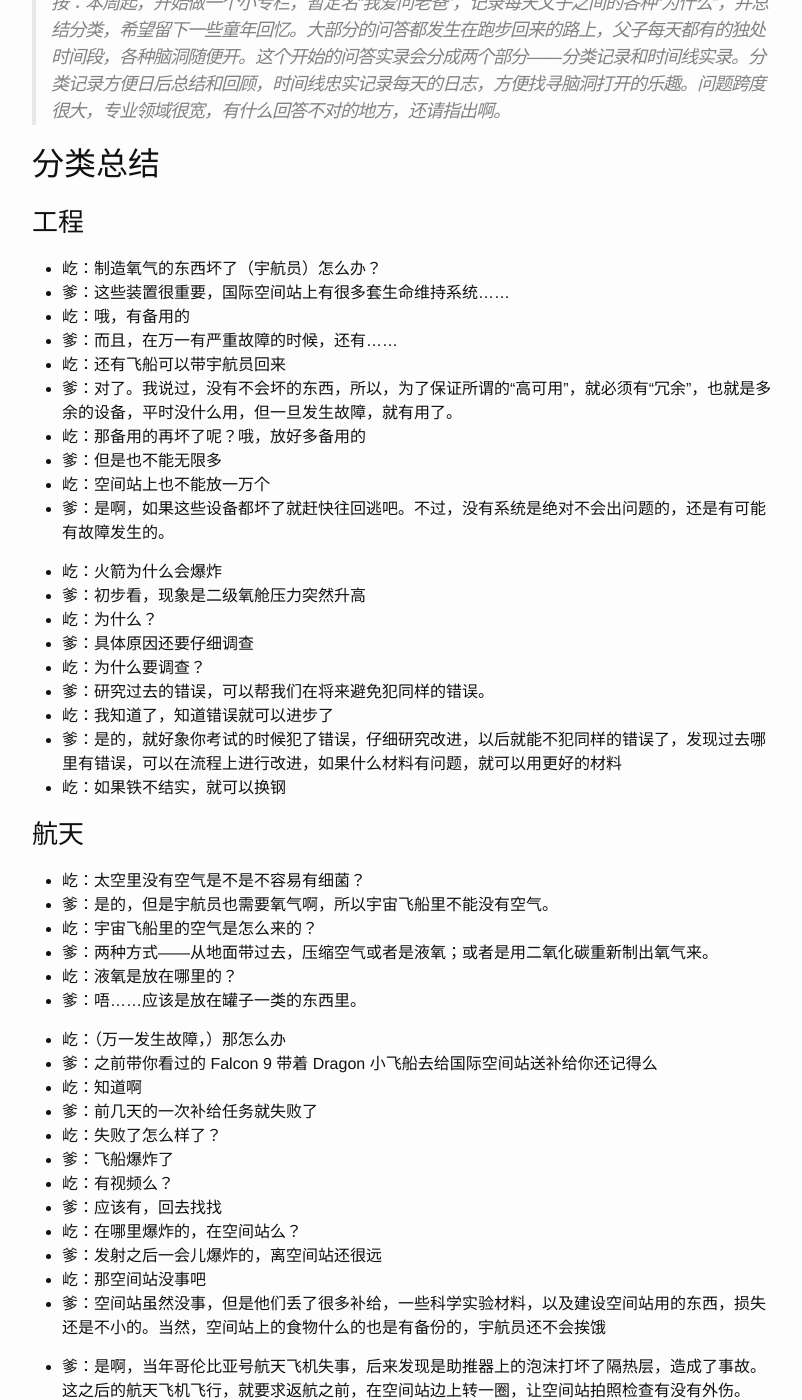
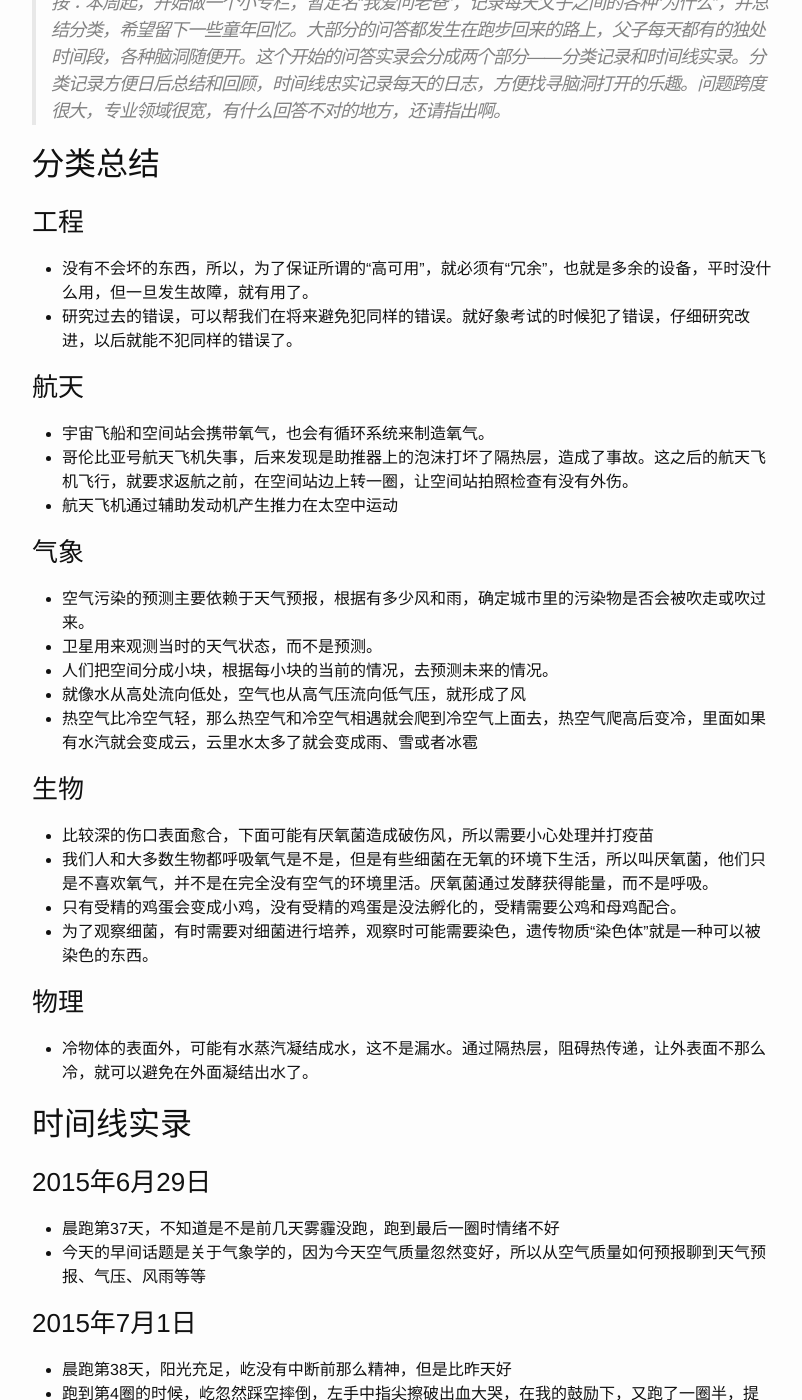
Before and after one commit to gnawux/wangsiyi.net, a Jekyll site: the page built from _posts/2015-07-05-qa-week-0629.md, in a window 1280 px wide and 1400 px high, scrolled down 210 px. Shown: the whole window, without its empty margins (238-1040 px from the left). Built offline with Jekyll 4.4.1, drawn with Linux system fonts in a browser that asks for light colours; comment, search, counter and statistics services are not loaded; some of the changed text lies outside the part shown.

Commit message:
完成第一周日志

```diff
--- a/_posts/2015-07-05-qa-week-0629.md
+++ b/_posts/2015-07-05-qa-week-0629.md
@@ -1,7 +1,7 @@
 ---
 layout: post
-title: 我爱问老爸：一周问题实录(记录中)
-date: 2015-07-01 16:49:45.000000000 +08:00
+title: 我爱问老爸：一周问题实录(1)
+date: 2015-07-05 11:49:45.000000000 +08:00
 categories:
 - 我爱问老爸
 tags:
@@ -22,85 +22,33 @@ published: true
 
 ### 工程
 
-- 屹：制造氧气的东西坏了（宇航员）怎么办？
-- 爹：这些装置很重要，国际空间站上有很多套生命维持系统……
-- 屹：哦，有备用的
-- 爹：而且，在万一有严重故障的时候，还有……
-- 屹：还有飞船可以带宇航员回来
-- 爹：对了。我说过，没有不会坏的东西，所以，为了保证所谓的“高可用”，就必须有“冗余”，也就是多余的设备，平时没什么用，但一旦发生故障，就有用了。
-- 屹：那备用的再坏了呢？哦，放好多备用的
-- 爹：但是也不能无限多
-- 屹：空间站上也不能放一万个
-- 爹：是啊，如果这些设备都坏了就赶快往回逃吧。不过，没有系统是绝对不会出问题的，还是有可能有故障发生的。
-
-- 屹：火箭为什么会爆炸
-- 爹：初步看，现象是二级氧舱压力突然升高
-- 屹：为什么？
-- 爹：具体原因还要仔细调查
-- 屹：为什么要调查？
-- 爹：研究过去的错误，可以帮我们在将来避免犯同样的错误。
-- 屹：我知道了，知道错误就可以进步了
-- 爹：是的，就好象你考试的时候犯了错误，仔细研究改进，以后就能不犯同样的错误了，发现过去哪里有错误，可以在流程上进行改进，如果什么材料有问题，就可以用更好的材料
-- 屹：如果铁不结实，就可以换钢
+- 没有不会坏的东西，所以，为了保证所谓的“高可用”，就必须有“冗余”，也就是多余的设备，平时没什么用，但一旦发生故障，就有用了。
+- 研究过去的错误，可以帮我们在将来避免犯同样的错误。就好象考试的时候犯了错误，仔细研究改进，以后就能不犯同样的错误了。
 
 ### 航天
 
-- 屹：太空里没有空气是不是不容易有细菌？
-- 爹：是的，但是宇航员也需要氧气啊，所以宇宙飞船里不能没有空气。
-- 屹：宇宙飞船里的空气是怎么来的？
-- 爹：两种方式——从地面带过去，压缩空气或者是液氧；或者是用二氧化碳重新制出氧气来。
-- 屹：液氧是放在哪里的？
-- 爹：唔……应该是放在罐子一类的东西里。
-
-- 屹：（万一发生故障，）那怎么办
-- 爹：之前带你看过的 Falcon 9 带着 Dragon 小飞船去给国际空间站送补给你还记得么
-- 屹：知道啊
-- 爹：前几天的一次补给任务就失败了
-- 屹：失败了怎么样了？
-- 爹：飞船爆炸了
-- 屹：有视频么？
-- 爹：应该有，回去找找
-- 屹：在哪里爆炸的，在空间站么？
-- 爹：发射之后一会儿爆炸的，离空间站还很远
-- 屹：那空间站没事吧
-- 爹：空间站虽然没事，但是他们丢了很多补给，一些科学实验材料，以及建设空间站用的东西，损失还是不小的。当然，空间站上的食物什么的也是有备份的，宇航员还不会挨饿
-
-- 爹：是啊，当年哥伦比亚号航天飞机失事，后来发现是助推器上的泡沫打坏了隔热层，造成了事故。这之后的航天飞机飞行，就要求返航之前，在空间站边上转一圈，让空间站拍照检查有没有外伤。
-- 屹：隔热层坏了会怎么样
-- 爹：高温气体进入航天飞机，航天飞机爆炸解体了
-- 屹：那航天飞机是怎么在国际空间站边上转圈的？
-- 爹：这个我们下次再说吧……
+- 宇宙飞船和空间站会携带氧气，也会有循环系统来制造氧气。
+- 哥伦比亚号航天飞机失事，后来发现是助推器上的泡沫打坏了隔热层，造成了事故。这之后的航天飞机飞行，就要求返航之前，在空间站边上转一圈，让空间站拍照检查有没有外伤。
+- 航天飞机通过辅助发动机产生推力在太空中运动
 
 ### 气象
 
-#### 预测
-
-- 屹：空气污染是怎么预测的
-- 爹：主要依赖于天气预报，根据有多少风和雨，确定城市里的污染物是否会被吹走或吹过来。
-
-- 屹：天气是怎么预测的？是用卫星么？
-- 爹：卫星只能观测到当时的天气状态，不能预测未来的
-- 屹：那天气是怎么预测的？
-- 爹：我们把空间分成小块，根据每小块的当前的情况，去预测未来的情况。比如温度和气压。
-
-#### 天气现象的形成
-
-- 屹：哦对了对了，我的手机（iPod Touch）的天气那里就显示气压。
-- 爹：嗯，对，就像水从高处流向低处，空气也从高气压流向低气压，就形成了什么？
-- 屹：……风
-- 爹：对了，我们知道热空气比冷空气轻，那么热空气和冷空气相遇就会爬到冷空气上面去，热空气爬高后变冷，里面如果有水汽就会变成云，云里水太多了就会变成……
-- 屹：变成雨
-- 爹：对了，还有可能变成雪，或者小冰块落下来变成冰雹
-- 屹：我知道有地方下木瓜大的雹子呢
-- 爹：这么大！！
+- 空气污染的预测主要依赖于天气预报，根据有多少风和雨，确定城市里的污染物是否会被吹走或吹过来。
+- 卫星用来观测当时的天气状态，而不是预测。
+- 人们把空间分成小块，根据每小块的当前的情况，去预测未来的情况。
+- 就像水从高处流向低处，空气也从高气压流向低气压，就形成了风
+- 热空气比冷空气轻，那么热空气和冷空气相遇就会爬到冷空气上面去，热空气爬高后变冷，里面如果有水汽就会变成云，云里水太多了就会变成雨、雪或者冰雹
 
 ### 生物
 
-- 爹：擦伤的伤口简单处理一下就好了，别担心
-- 屹：那还有什么样的伤口？
-- 爹：比较深的伤口表面愈合，下面可能有厌氧菌造成破伤风，所以需要小心处理并打疫苗
-- 屹：什么是厌氧菌？
-- 爹：我们人和大多数生物都呼吸氧气是不是，但是有些细菌在无氧的环境下生活，所以叫厌氧菌，他们只是不喜欢氧气，并不是在完全没有空气的环境里活。
+- 比较深的伤口表面愈合，下面可能有厌氧菌造成破伤风，所以需要小心处理并打疫苗
+- 我们人和大多数生物都呼吸氧气是不是，但是有些细菌在无氧的环境下生活，所以叫厌氧菌，他们只是不喜欢氧气，并不是在完全没有空气的环境里活。厌氧菌通过发酵获得能量，而不是呼吸。
+- 只有受精的鸡蛋会变成小鸡，没有受精的鸡蛋是没法孵化的，受精需要公鸡和母鸡配合。
+- 为了观察细菌，有时需要对细菌进行培养，观察时可能需要染色，遗传物质“染色体”就是一种可以被染色的东西。
+
+### 物理
+
+- 冷物体的表面外，可能有水蒸汽凝结成水，这不是漏水。通过隔热层，阻碍热传递，让外表面不那么冷，就可以避免在外面凝结出水了。
 
 ## 时间线实录
 
@@ -115,3 +63,18 @@ published: true
 - 跑到第4圈的时候，屹忽然踩空摔倒，左手中指尖擦破出血大哭，在我的鼓励下，又跑了一圈半，提前回家，其实跑的也不少了
 - 回来路上我们先聊到了普通伤口和深伤口的不同、厌氧菌和破伤风，之后从厌氧菌聊到了太空环境，聊到了空间站里空气存储、循环，之后又聊到了生命维持系统需要有多份冗余来保障可用性，然后又聊到前几天听 Falcon 9 发射失败，早饭时看了Falcon 9 失败的视频
 - 送上学路上，又聊了失败原因和原因调查，讲了对失败的彻底调查有助于进步，比如了哥伦比亚号失事之后，航天飞机在返航前要被ISS观察全身，以此避免隔热层损坏对航天飞机返航的影响，然后提到了学习中犯过的错误要仔细总结，改进自己的方法，避免再错
+
+### 2015年7月2日
+
+- 今天早上跑步比较顺利
+- 跑步结束后，屹问我知道不知道“鸡貂”——他看的书里的一种吃鸡的东西，我立刻想到了黄鼠狼，屹表示，姥姥家的鸡就被黄鼠狼吃过。
+- 屹问，是不是如果鸡少了，少捡走一些鸡蛋就好了，于是我告诉他，只有受精的鸡蛋才能孵出小鸡。屹表示，姥姥家有公鸡，还是有可能有受精的鸡蛋的。
+- 之后屹问我，有没有查昨天提的厌氧菌是怎么呼吸的，并嘱咐我今天查。
+- 屹问我怎么确定哪个是哪种细菌，我们讲到了细菌培养，还讲到了染色。
+
+### 2015年7月3日
+
+- 今天开始放假，屹的节奏明显变慢，催着出门跑步的。不过他从没提到要放弃，因为他还记录总里程呢
+- 今天屹还是没忘厌氧菌的事，我告诉他，厌氧菌不是呼吸是发酵，酸奶、酿酒和发面，都有发酵
+- 我提醒屹，上次航天飞机转身的问题还没问，他首先问是不是机械臂拨动的，我说应该不是，应该是发动机，他说应该是两个辅助发动机，他们能转动（真的？我不知道啊），主发动机是固定的
+- 我告诉屹，星期天到星期二可能不能跑步，因为污染，他问有没有可以背在身上的空气净化器，想法不错啊，我说还有制冷问题，要么很不舒服，他说带冰块就行了，我问凝结水怎么办，他想出了隔热层的办法
```
